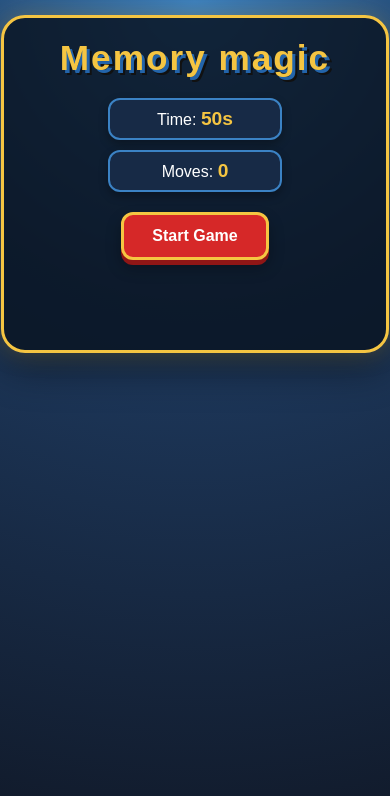
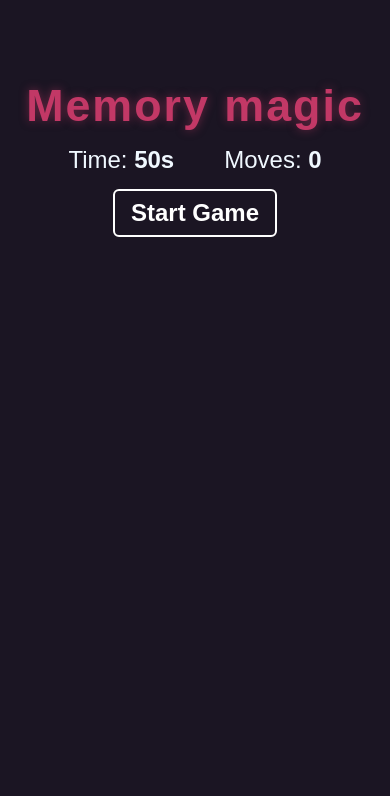
Before and after one commit to dudecoded/memory-magic, a React (Vite) app: page / in a window 390 px wide. Shown: the top 796 px of the page. Built offline with nearby package versions, Linux system fonts and the light colour scheme.

Commit message:
modified

```diff
--- a/src/App.css
+++ b/src/App.css
@@ -1,144 +1,55 @@
-/* Main page */
-
-body {
-  margin: 0;
-  min-height: 100vh;
-  font-family: Arial, sans-serif;
-  background:
-    radial-gradient(circle at top, #3b82c4 0%, #1e3a5f 35%, #101827 100%);
-  color: white;
+.App {
+  max-width: 800px;
+  margin: 30px auto;
+  padding: 20px;
 }
 
+h1 {
+  margin-bottom: 15px;
 
-/* Main game container */
-
-.App {
-  width: min(900px, 92%);
-  margin: 30px auto;
-  padding: 30px;
-  text-align: center;
-
-  background: rgba(10, 20, 35, 0.85);
-  border: 3px solid #f5c542;
-  border-radius: 24px;
-
-  box-shadow:
-    0 0 25px rgba(245, 197, 66, 0.25),
-    0 15px 40px rgba(0, 0, 0, 0.45);
+  /* More attractive Memory Magic title */
+  font-size: 2.8rem;
+  font-weight: 800;
+  letter-spacing: 2px;
+  color: #c23866;
+  text-shadow: 0 0 10px rgba(194, 56, 102, 0.5);
 }
 
-
-/* Game title */
-
-h1 {
-  margin: 0 0 20px;
-
-  font-size: 3rem;
-  font-weight: 900;
-  letter-spacing: 2px;
-
-  color: #f5c542;
-
-  text-shadow:
-    3px 3px 0 #2364aa,
-    5px 5px 0 #111;
+/* Optional: if your title is specifically Memory Magic */
+h1:hover {
+  transform: scale(1.03);
+  text-shadow: 0 0 18px rgba(194, 56, 102, 0.8);
+  transition: 0.3s ease;
 }
-
-
-/* Win and game over messages */
-
-h2 {
-  margin: 15px 0;
-  font-size: 1.8rem;
-}
-
-
-/* Timer and moves section */
 
 .game-info {
   display: flex;
   justify-content: center;
-  gap: 25px;
-  margin: 20px 0;
+  gap: 50px;
+  margin: 15px 0;
 }
 
+button {
+  background: none;
+  border: 2px solid #fff;
+  padding: 8px 16px;
+  border-radius: 6px;
+  color: #fff;
+  font-weight: bold;
+  cursor: pointer;
+  font-size: 1em;
+  margin-bottom: 20px;
 
-/* Individual information boxes */
-
-.game-info div {
-  min-width: 120px;
-  padding: 10px 18px;
-
-  background: #172a46;
-
-  border: 2px solid #3b82c4;
-  border-radius: 12px;
-
-  box-shadow: 0 4px 10px rgba(0, 0, 0, 0.3);
-
-  font-size: 1rem;
+  /* Smooth hover */
+  transition: all 0.25s ease;
 }
 
-
-/* Numbers inside timer/moves */
-
-.game-info strong {
-  color: #f5c542;
-  font-size: 1.2rem;
+button:hover {
+  background-color: #c23866;
+  border-color: #c23866;
+  transform: translateY(-3px);
+  box-shadow: 0 6px 15px rgba(194, 56, 102, 0.4);
 }
-
-
-/* Start / New Game button */
-
-button {
-  padding: 12px 28px;
-
-  border: 3px solid #f5c542;
-  border-radius: 12px;
-
-  background: #d62828;
-  color: white;
-
-  font-size: 1rem;
-  font-weight: 800;
-
-  cursor: pointer;
-
-  box-shadow:
-    0 5px 0 #8f1616,
-    0 8px 15px rgba(0, 0, 0, 0.3);
-
-  transition:
-    transform 0.15s,
-    background 0.2s,
-    box-shadow 0.15s;
-
-  margin-bottom: 20px;
-}
-
-
-/* Button hover */
-
-button:hover {
-  background: #ef3b3b;
-  transform: translateY(-2px);
-
-  box-shadow:
-    0 7px 0 #8f1616,
-    0 10px 20px rgba(0, 0, 0, 0.35);
-}
-
-
-/* Button click */
-
-button:active {
-  transform: translateY(3px);
-
-  box-shadow:
-    0 2px 0 #8f1616,
-    0 5px 10px rgba(0, 0, 0, 0.3);
-}
-
 
 /* 12 cards ka grid */
 
@@ -147,49 +58,37 @@ button:active {
 
   /* 4 cards ek row mein */
   grid-template-columns: repeat(4, 1fr);
-
-  gap: 18px;
-
-  max-width: 620px;
-
-  margin: 25px auto;
+  gap: 12px;
+  max-width: 600px;
+  margin: 20px auto;
 }
-
 
 /* Individual card */
 
 .card {
-  width: 140px;
-  height: 140px;
-
+  width: 130px;
+  height: 130px;
   cursor: pointer;
-
   perspective: 1000px;
 
-  transition: transform 0.2s;
+  /* Card hover */
+  transition: transform 0.25s ease, filter 0.25s ease;
 }
 
-
-/* Card hover hone par thoda upar aayega */
-
 .card:hover {
-  transform: translateY(-5px);
+  transform: translateY(-6px) scale(1.03);
+  filter: drop-shadow(0 8px 12px rgba(194, 56, 102, 0.35));
 }
-
 
 /* Card ke andar ka part */
 
 .card-inner {
   position: relative;
-
   width: 100%;
   height: 100%;
-
-  transition: transform 0.55s;
-
+  transition: transform 0.5s;
   transform-style: preserve-3d;
 }
-
 
 /* Jab card flipped ho */
 
@@ -197,179 +96,51 @@ button:active {
   transform: rotateY(180deg);
 }
 
-
 /* Front aur back dono same jagah par */
 
 .card-front,
 .card-back {
   position: absolute;
-
   width: 100%;
   height: 100%;
-
   backface-visibility: hidden;
-
-  border-radius: 16px;
-
+  border-radius: 10px;
   overflow: hidden;
-
-  box-sizing: border-box;
 }
 
-
-/* Pokémon image wala side */
+/* Pokémon image */
 
 .card-front {
   transform: rotateY(180deg);
-
   background: white;
-
-  border: 5px solid #f5c542;
-
-  box-shadow:
-    0 5px 15px rgba(0, 0, 0, 0.4);
 }
-
-
-/* Pokémon image */
 
 .card-front img {
   width: 100%;
   height: 100%;
-
   object-fit: cover;
 }
 
-
-/* Hidden card ka back */
+/* Card ka hidden/back side */
 
 .card-back {
+  background: #c23866;
   display: flex;
-
   justify-content: center;
   align-items: center;
-
-  background:
-    radial-gradient(circle, #ef3b3b 0%, #d62828 45%, #9e1818 100%);
-
-  border: 5px solid #f5c542;
-
-  box-shadow:
-    0 5px 15px rgba(0, 0, 0, 0.4);
+  font-size: 3rem;
+  font-weight: bold;
 }
-
-
-/*
-  Card ke back par Poké Ball jaisa design bana rahe hain.
-  Iske liye extra HTML ki zaroorat nahi hai.
-*/
-
-.card-back::before {
-  content: "";
-
-  position: absolute;
-
-  width: 70%;
-  height: 70%;
-
-  border-radius: 50%;
-
-  background: white;
-
-  border: 5px solid #172a46;
-
-  box-shadow:
-    inset 0 0 0 12px #d62828;
-}
-
-
-/* Beech ka question mark */
-
-.card-back {
-  font-size: 0;
-}
-
-
-/* Question mark ko Poké Ball ke centre mein rakhna */
-
-.card-back::after {
-  content: "?";
-
-  position: absolute;
-
-  width: 38px;
-  height: 38px;
-
-  display: flex;
-  align-items: center;
-  justify-content: center;
-
-  border-radius: 50%;
-
-  background: white;
-
-  border: 4px solid #172a46;
-
-  color: #d62828;
-
-  font-size: 1.7rem;
-  font-weight: 900;
-
-  z-index: 2;
-}
-
 
 /* Mobile */
 
 @media (max-width: 650px) {
-
-  .App {
-    margin: 15px auto;
-    padding: 20px 12px;
-  }
-
-  h1 {
-    font-size: 2.2rem;
-  }
-
-  .game-info {
-    gap: 10px;
-  }
-
-  .game-info div {
-    min-width: 90px;
-    padding: 8px 10px;
-  }
-
   .card-grid {
     grid-template-columns: repeat(3, 1fr);
-    gap: 12px;
   }
 
   .card {
-    width: 100%;
-    height: auto;
-    aspect-ratio: 1 / 1;
+    width: 100px;
+    height: 100px;
   }
-
 }
-
-
-/* Very small screens */
-
-@media (max-width: 400px) {
-
-  .card-grid {
-    gap: 8px;
-  }
-
-  .game-info {
-    flex-direction: column;
-    align-items: center;
-  }
-
-  .game-info div {
-    width: 150px;
-  }
-
-}
```
